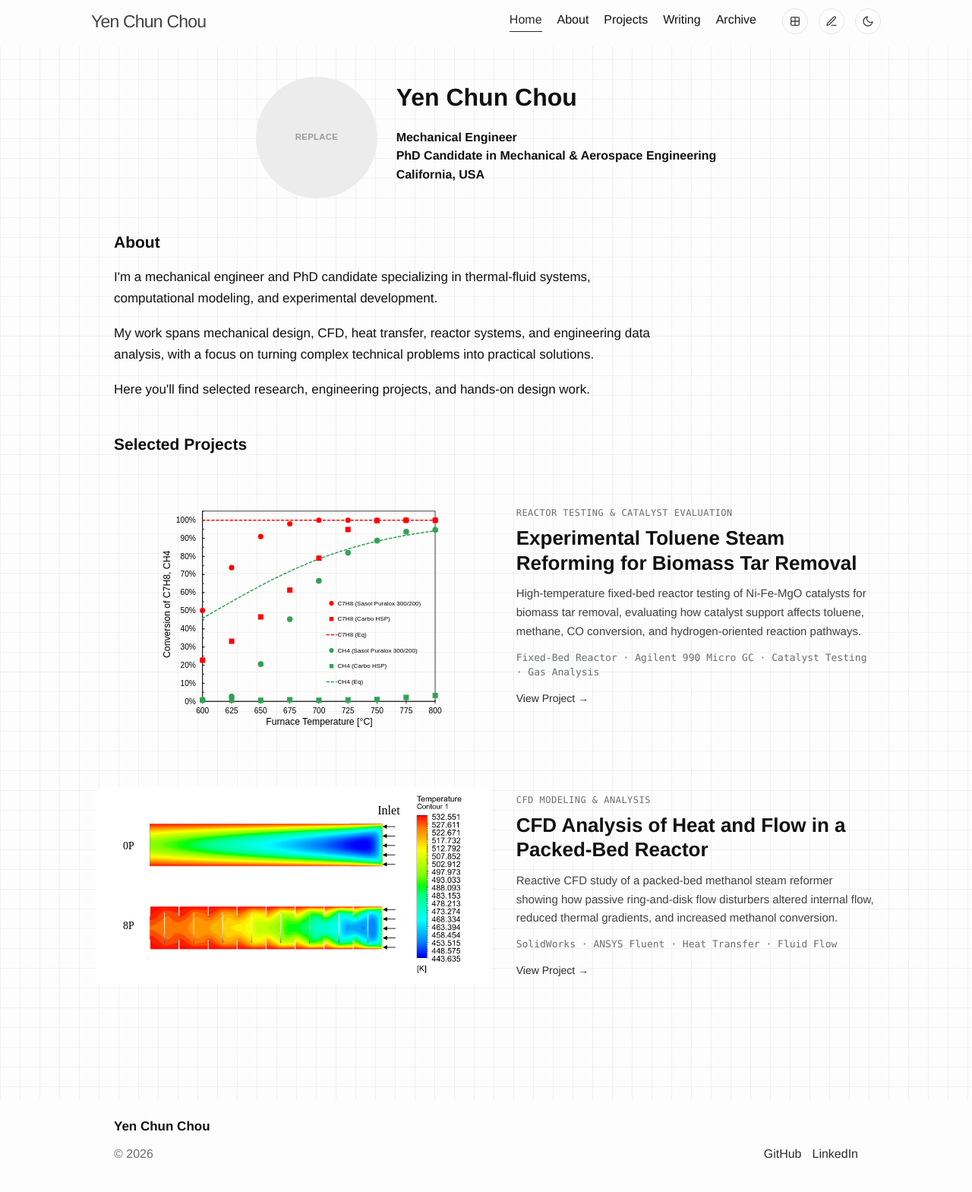
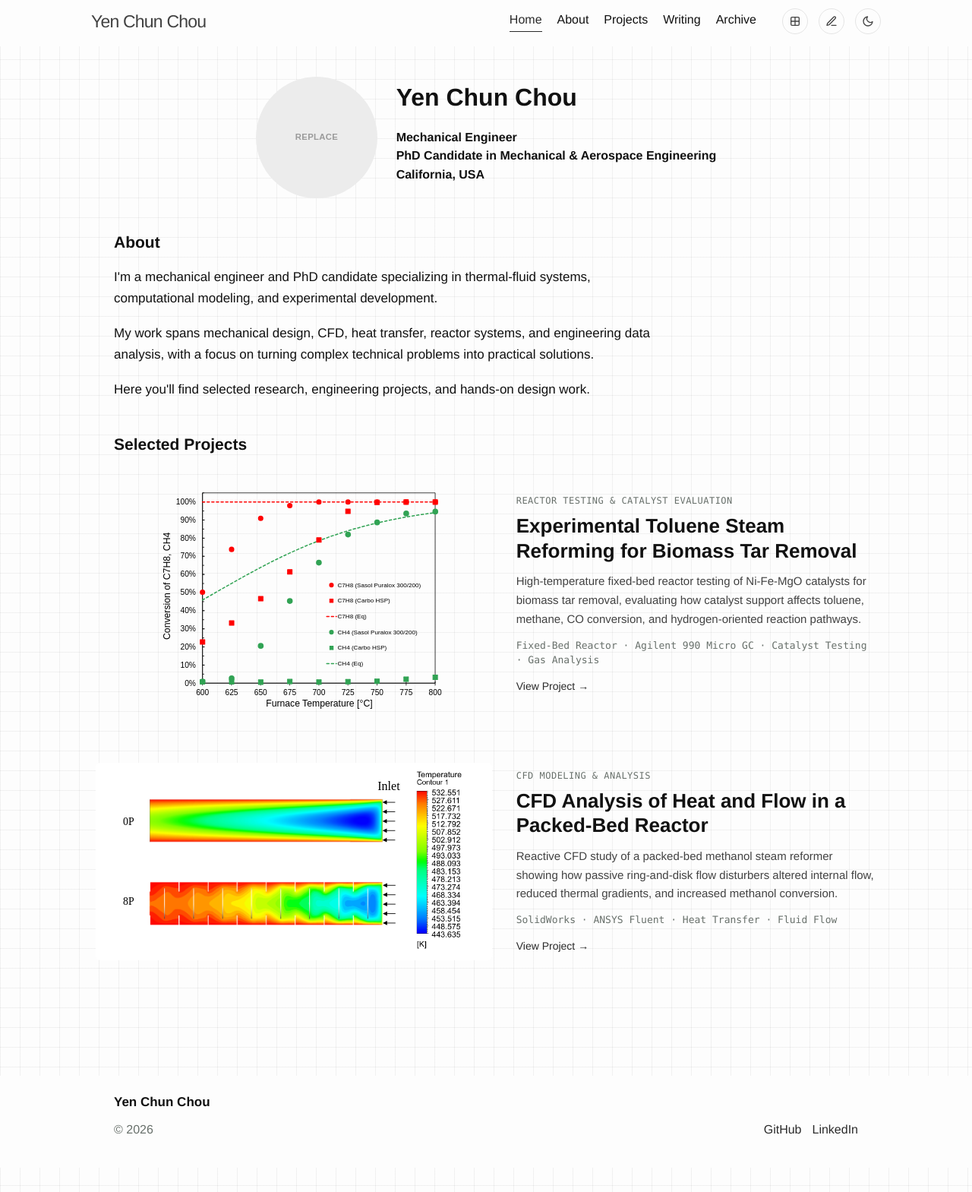
Before and after one commit to yenchun-chou/yenchun-chou.github.io, a Jekyll site: the page built from index.html, in a window 1280 px wide. Shown: the whole page at 76% size. Built offline with Jekyll 4.4.1, drawn with Linux system fonts in a browser that asks for light colours; after the commit the page ends 1537 px from its top, so only the background shows below that.

Commit message:
Refactor CSS for reforming result figures
Adjust styles for specific images and their containers.

```diff
--- a/css/clean-layout.css
+++ b/css/clean-layout.css
@@ -289,6 +289,16 @@ hr {
 }
 
 /* Toluene reforming result figures */
+
+p:has(> img[src*="individual-reforming"]),
+p:has(> img[src*="combined-conversion"]),
+p:has(> img[src*="co-conversion"]) {
+  background: transparent !important;
+  padding: 0 !important;
+  margin-top: 20px;
+  margin-bottom: 8px;
+}
+
 img[src*="individual-reforming"],
 img[src*="combined-conversion"],
 img[src*="co-conversion"] {
@@ -296,10 +306,11 @@ img[src*="co-conversion"] {
   width: 100%;
   max-width: 680px;
   height: auto;
-  margin: 24px auto 8px;
+  margin: 0 auto;
 
   background: transparent !important;
-  border: none !important;
+  padding: 0 !important;
+  border: 0 !important;
+  border-radius: 0 !important;
   box-shadow: none !important;
-  padding: 0 !important;
 }
```
